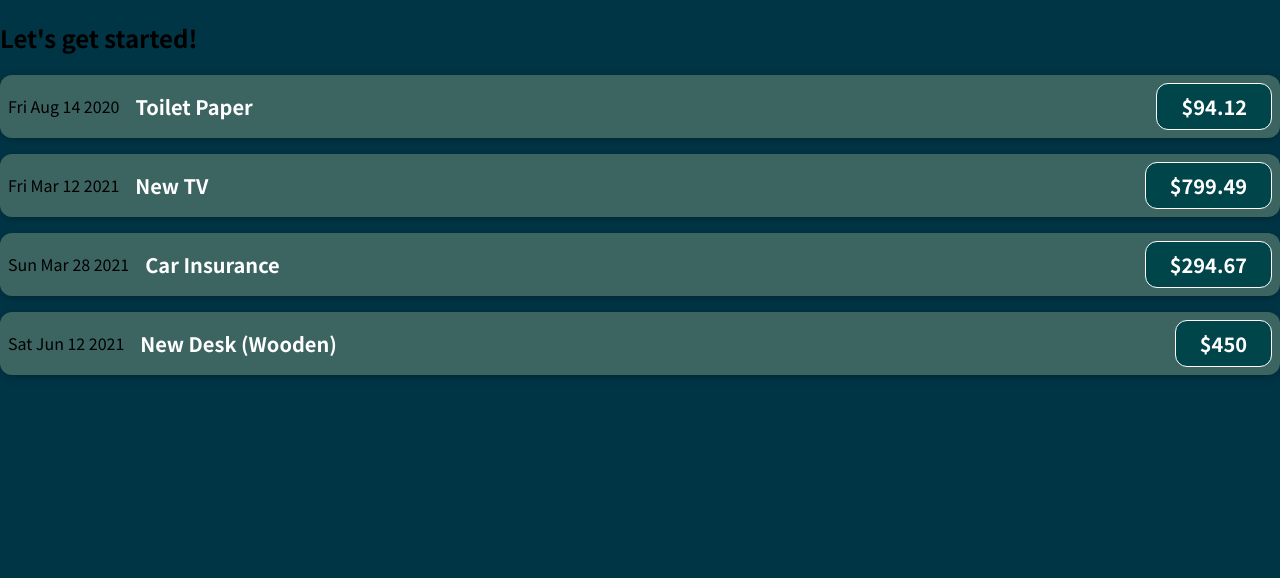
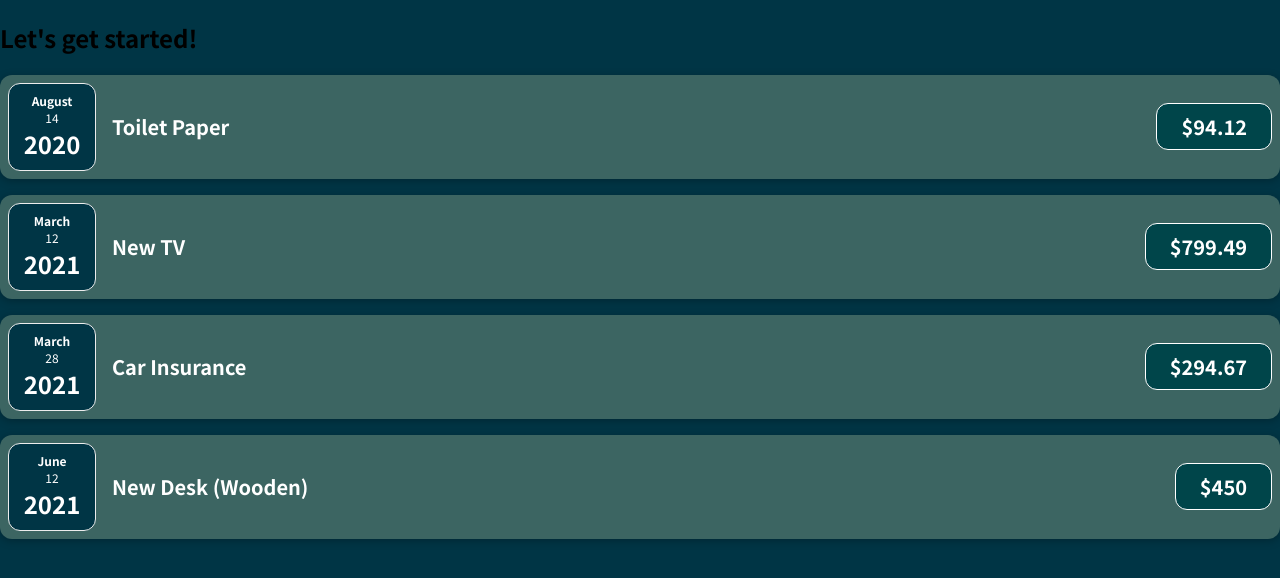
Before and after one commit to thewmking/react-expense-tracker, a JavaScript app: page / in a window 1280 px wide. Shown: the top 578 px of the page. Built offline with nearby package versions, Linux system fonts and the light colour scheme.

Commit message:
Add expense date component

```diff
--- /dev/null
+++ b/src/components/ExpenseDate.css
@@ -0,0 +1,26 @@
+.expense-date {
+  display: flex;
+  flex-direction: column;
+  width: 5.5rem;
+  height: 5.5rem;
+  border: 1px solid #ececec;
+  background-color: #003545;
+  color: white;
+  border-radius: 12px;
+  align-items: center;
+  justify-content: center;
+}
+
+.expense-date__month {
+  font-size: 0.75rem;
+  font-weight: bold;
+}
+
+.expense-date__year {
+  font-size: 0.75rem;
+}
+
+.expense-date__day {
+  font-size: 1.5rem;
+  font-weight: bold;
+}
--- /dev/null
+++ b/src/components/ExpenseDate.js
@@ -0,0 +1,17 @@
+import './ExpenseDate.css';
+
+function ExpenseDate(props) {
+  const month = props.date.toLocaleString('en-US', { month: 'long' });
+  const day = props.date.toLocaleString('en-US', { day: '2-digit' });
+  const year = props.date.getFullYear();
+
+  return (
+    <div className='expense-date'>
+      <div className='expense-date__month'>{ month }</div>
+      <div className='expense-date__year'>{ day   }</div>
+      <div className='expense-date__day'>{ year  }</div>
+    </div>
+  );
+}
+
+export default ExpenseDate;
--- a/src/components/ExpenseItem.js
+++ b/src/components/ExpenseItem.js
@@ -1,10 +1,11 @@
+import ExpenseDate from './ExpenseDate'
 import './ExpenseItem.css';
 
 function ExpenseItem(props) {
 
   return (
     <div className='expense-item'>
-      <div>{ props.date.toDateString() }</div>
+      <ExpenseDate date={props.date}/>
       <div className='expense-item__description'>
         <h2>{ props.title }</h2>
         <div className='expense-item__price'>
```
